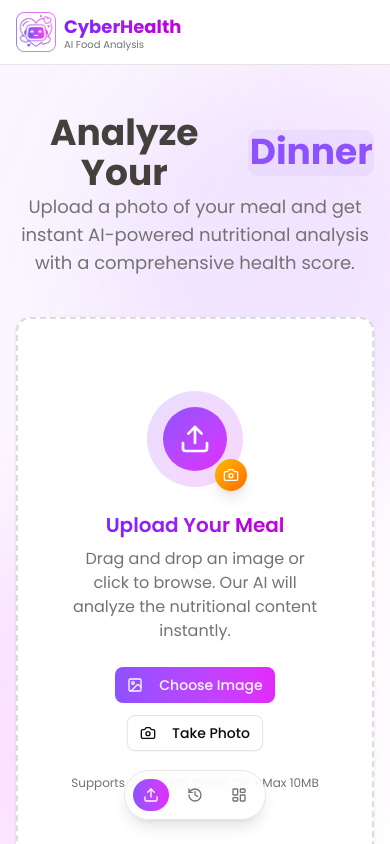
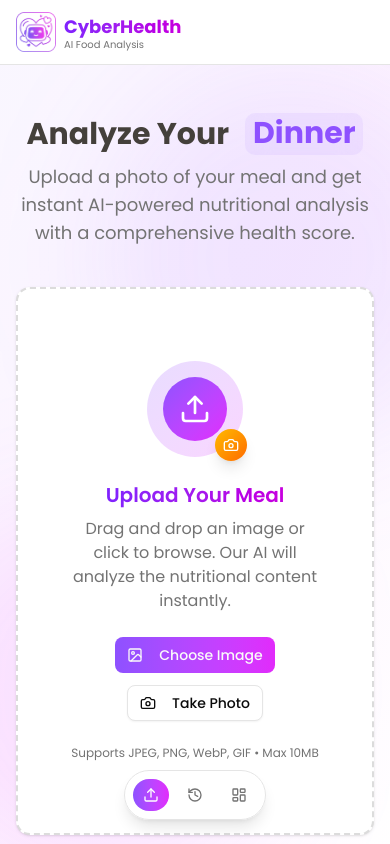
Before and after one commit to kid1z/healthscore, a Next.js app: page / in a window 390 px wide. Shown: the top 844 px of the page. Built offline with nearby package versions, Linux system fonts and the light colour scheme.

Commit message:
fix typo

```diff
--- a/src/app/page.tsx
+++ b/src/app/page.tsx
@@ -110,12 +110,12 @@
           <div className="mb-10 text-center">
             <LayoutGroup>
               <motion.p
-                className="flex items-center justify-center gap-4 text-3xl md:text-4xl lg:text-5xl"
+                className="mb-2 flex items-center justify-center gap-4 text-3xl md:text-4xl lg:text-5xl"
                 layout
                 transition={{ type: "spring", damping: 30, stiffness: 400 }}
               >
                 <motion.span
-                  className="font-bold text-4xl text-stone-700 md:text-5xl lg:text-6xl dark:text-white"
+                  className="font-bold text-stone-700 md:text-5xl lg:text-6xl dark:text-white"
                   layout
                 >
                   Analyze Your
@@ -124,12 +124,12 @@
                   animate={{ y: 0, opacity: 1 }}
                   exit={{ y: "-120%", opacity: 0 }}
                   initial={{ y: "100%", opacity: 0 }}
-                  mainClassName="px-2 sm:px-2 md:px-3 bg-violet-400/10 backdrop-blur-md text-violet-500 dark:text-violet-400 overflow-hidden py-0.5 sm:py-1 md:py-2 justify-center rounded-lg font-bold text-4xl md:text-5xl lg:text-6xl"
+                  mainClassName="px-2 sm:px-2 md:px-3 bg-violet-400/10 backdrop-blur-md text-violet-500 dark:text-violet-400 overflow-hidden py-0.5 sm:py-1 md:py-2 justify-center rounded-lg font-bold text-3xl md:text-5xl lg:text-6xl"
                   rotationInterval={2000}
                   splitLevelClassName="overflow-hidden pb-0.5 sm:pb-1 md:pb-1"
                   staggerDuration={0.025}
                   staggerFrom={"last"}
-                  texts={["Health", "Lunch", "Dinner", "Snacks"]}
+                  texts={["Health", "Meal", "Dinner", "Life"]}
                   transition={{ type: "spring", damping: 30, stiffness: 400 }}
                 />
               </motion.p>
```
